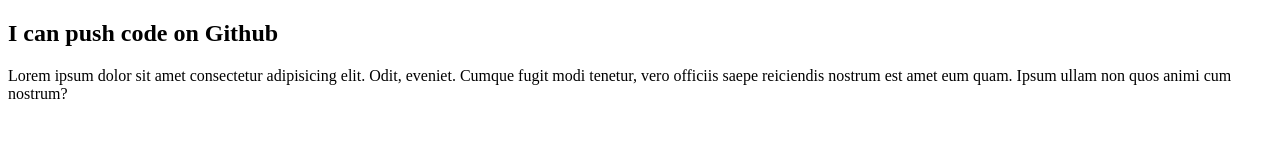
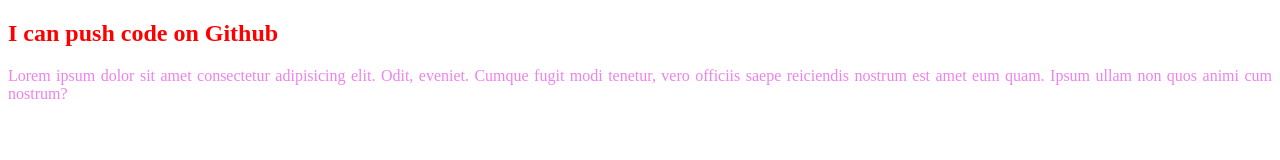
Before and after one commit to Shah-Md-Jihan/my-second-repo, a plain HTML site: page index.html in a window 1280 px wide. Drawn offline with Linux system fonts and the light colour scheme.

Commit message:
styles added

```diff
--- a/index.html
+++ b/index.html
@@ -5,9 +5,10 @@
         <meta http-equiv="X-UA-Compatible" content="IE=edge">
         <meta name="viewport" content="width=device-width, initial-scale=1.0">
         <title>My second github repo</title>
+        <link rel="stylesheet" href="style.css">
     </head>
     <body>
-       <h2>I can push code on Github</h2>
-       <p>Lorem ipsum dolor sit amet consectetur adipisicing elit. Odit, eveniet. Cumque fugit modi tenetur, vero officiis saepe reiciendis nostrum est amet eum quam. Ipsum ullam non quos animi cum nostrum?</p>
+       <h2 class="title">I can push code on Github</h2>
+       <p class="para">Lorem ipsum dolor sit amet consectetur adipisicing elit. Odit, eveniet. Cumque fugit modi tenetur, vero officiis saepe reiciendis nostrum est amet eum quam. Ipsum ullam non quos animi cum nostrum?</p>
     </body>
 </html>
--- /dev/null
+++ b/style.css
@@ -0,0 +1,7 @@
+.title{
+    color: red;
+}
+.para{
+    color: violet;
+    text-align: justify;
+}
```
